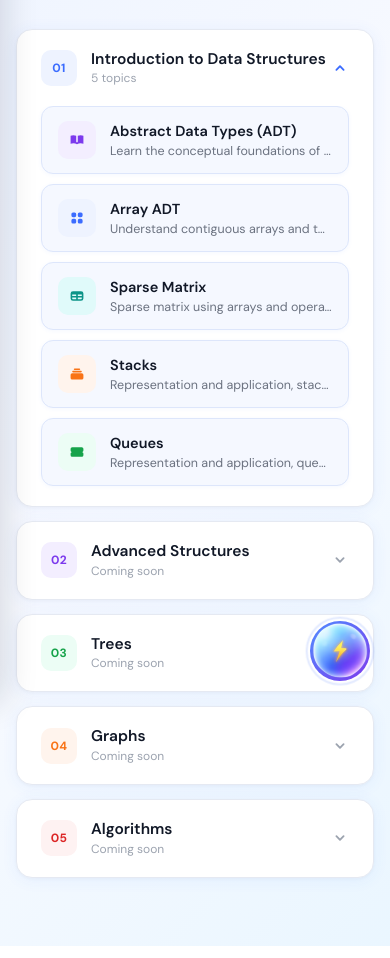
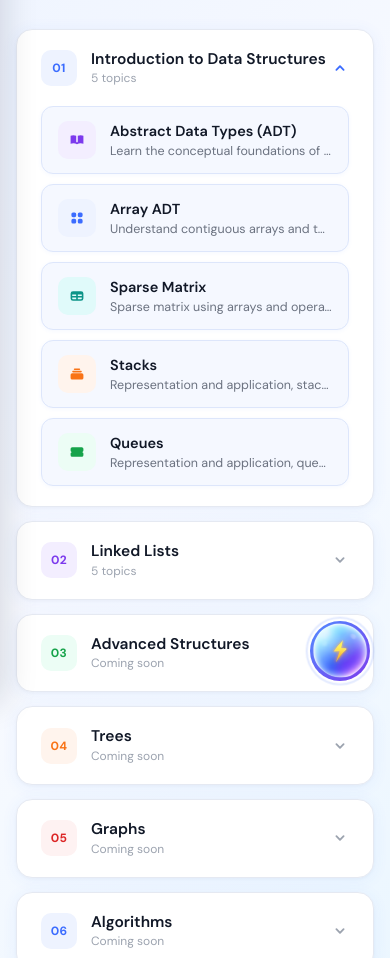
Before and after one commit to Suyesh786/idsnext, a plain HTML site: page frontend/learn/learn.html in a window 390 px wide. Shown: the part 143-1101 px from the top of the page. Drawn offline with Linux system fonts and the light colour scheme; sample sign-in values are in the browser's storage.

Commit message:
Updated Unit 2 (Linked Lists) section with subtopics and navigation links

```diff
--- a/frontend/learn/learn.html
+++ b/frontend/learn/learn.html
@@ -201,11 +201,100 @@
       </div>
     </div>
 
-    <!-- ── Unit 2: Advanced Structures (collapsed) ── -->
+    <!-- ── Unit 2: Linked Lists (collapsed) ── -->
     <div class="unit-card unit-collapsed" style="--delay: 80ms">
       <div class="unit-header" onclick="toggleUnit(this)">
         <div class="unit-header-left">
           <div class="unit-badge badge-purple">02</div>
+          <div class="unit-meta">
+            <span class="unit-title">Linked Lists</span>
+            <span class="unit-count">5 topics</span>
+          </div>
+        </div>
+        <div class="unit-chevron">
+          <svg width="18" height="18" viewBox="0 0 20 20" fill="currentColor">
+            <path fill-rule="evenodd" d="M5.293 7.293a1 1 0 011.414 0L10 10.586l3.293-3.293a1 1 0 111.414 1.414l-4 4a1 1 0 01-1.414 0l-4-4a1 1 0 010-1.414z" clip-rule="evenodd"/>
+          </svg>
+        </div>
+      </div>
+
+      <div class="unit-body">
+        <div class="topic-list">
+
+          <!-- Topic 1: Introduction to Linked Lists -->
+          <div class="topic-card topic-clickable" onclick="window.location.href='../topics/linked-list-intro/linked-list-intro.html'">
+            <div class="topic-icon-wrap icon-purple">
+              <svg width="16" height="16" viewBox="0 0 20 20" fill="currentColor">
+                <path fill-rule="evenodd" d="M12.586 4.586a2 2 0 112.828 2.828l-3 3a2 2 0 01-2.828 0 1 1 0 00-1.414 1.414 4 4 0 005.656 0l3-3a4 4 0 00-5.656-5.656l-1.5 1.5a1 1 0 101.414 1.414l1.5-1.5zm-5 5a2 2 0 012.828 0 1 1 0 101.414-1.414 4 4 0 00-5.656 0l-3 3a4 4 0 105.656 5.656l1.5-1.5a1 1 0 10-1.414-1.414l-1.5 1.5a2 2 0 11-2.828-2.828l3-3z" clip-rule="evenodd"/>
+              </svg>
+            </div>
+            <div class="topic-content">
+              <span class="topic-name">Introduction to Linked Lists</span>
+              <span class="topic-desc">Understand nodes, pointers, and structure</span>
+            </div>
+          </div>
+
+          <!-- Topic 2: Singly Linked List -->
+          <div class="topic-card topic-clickable" onclick="window.location.href='../topics/singly-linked-list/singly-linked-list.html'">
+            <div class="topic-icon-wrap icon-blue">
+              <svg width="16" height="16" viewBox="0 0 20 20" fill="currentColor">
+                <path fill-rule="evenodd" d="M10.293 3.293a1 1 0 011.414 0l6 6a1 1 0 010 1.414l-6 6a1 1 0 01-1.414-1.414L14.586 11H3a1 1 0 110-2h11.586l-4.293-4.293a1 1 0 010-1.414z" clip-rule="evenodd"/>
+              </svg>
+            </div>
+            <div class="topic-content">
+              <span class="topic-name">Singly Linked List</span>
+              <span class="topic-desc">Linear linked list with basic operations</span>
+            </div>
+          </div>
+
+          <!-- Topic 3: Doubly Linked List -->
+          <div class="topic-card topic-clickable" onclick="window.location.href='../topics/doubly-linked-list/doubly-linked-list.html'">
+            <div class="topic-icon-wrap icon-teal">
+              <svg width="16" height="16" viewBox="0 0 20 20" fill="currentColor">
+                <path d="M8 5a1 1 0 100 2h5.586l-1.293 1.293a1 1 0 001.414 1.414l3-3a1 1 0 000-1.414l-3-3a1 1 0 10-1.414 1.414L13.586 5H8zM12 15a1 1 0 100-2H6.414l1.293-1.293a1 1 0 10-1.414-1.414l-3 3a1 1 0 000 1.414l3 3a1 1 0 001.414-1.414L6.414 15H12z"/>
+              </svg>
+            </div>
+            <div class="topic-content">
+              <span class="topic-name">Doubly Linked List</span>
+              <span class="topic-desc">Two-way traversal using previous pointers</span>
+            </div>
+          </div>
+
+          <!-- Topic 4: Circular Linked List -->
+          <div class="topic-card topic-clickable" onclick="window.location.href='../topics/circular-linked-list/circular-linked-list.html'">
+            <div class="topic-icon-wrap icon-orange">
+              <svg width="16" height="16" viewBox="0 0 20 20" fill="currentColor">
+                <path fill-rule="evenodd" d="M4 2a1 1 0 011 1v2.101a7.002 7.002 0 0111.601 2.566 1 1 0 11-1.885.666A5.002 5.002 0 005.999 7H9a1 1 0 010 2H4a1 1 0 01-1-1V3a1 1 0 011-1zm.008 9.057a1 1 0 011.276.61A5.002 5.002 0 0014.001 13H11a1 1 0 110-2h5a1 1 0 011 1v5a1 1 0 11-2 0v-2.101a7.002 7.002 0 01-11.601-2.566 1 1 0 01.61-1.276z" clip-rule="evenodd"/>
+              </svg>
+            </div>
+            <div class="topic-content">
+              <span class="topic-name">Circular Linked List</span>
+              <span class="topic-desc">Last node connects back to first</span>
+            </div>
+          </div>
+
+          <!-- Topic 5: Polynomial Representation -->
+          <div class="topic-card topic-clickable" onclick="window.location.href='../topics/polynomial-representation/polynomial-representation.html'">
+            <div class="topic-icon-wrap icon-green">
+              <svg width="16" height="16" viewBox="0 0 20 20" fill="currentColor">
+                <path fill-rule="evenodd" d="M6 2a2 2 0 00-2 2v12a2 2 0 002 2h8a2 2 0 002-2V7.414A2 2 0 0015.414 6L12 2.586A2 2 0 0010.586 2H6zm2 10a1 1 0 10-2 0v3a1 1 0 102 0v-3zm2-3a1 1 0 011 1v5a1 1 0 11-2 0v-5a1 1 0 011-1zm4-1a1 1 0 10-2 0v7a1 1 0 102 0V8z" clip-rule="evenodd"/>
+              </svg>
+            </div>
+            <div class="topic-content">
+              <span class="topic-name">Polynomial Representation</span>
+              <span class="topic-desc">Represent polynomials using linked lists</span>
+            </div>
+          </div>
+
+        </div><!-- /topic-list -->
+      </div>
+    </div>
+
+    <!-- ── Unit 3: Advanced Structures (collapsed) ── -->
+    <div class="unit-card unit-collapsed" style="--delay: 160ms">
+      <div class="unit-header" onclick="toggleUnit(this)">
+        <div class="unit-header-left">
+          <div class="unit-badge badge-green">03</div>
           <div class="unit-meta">
             <span class="unit-title">Advanced Structures</span>
             <span class="unit-count">Coming soon</span>
@@ -224,13 +313,14 @@
       </div>
     </div>
 
-    <!-- ── Unit 3: Trees (collapsed) ── -->
-    <div class="unit-card unit-collapsed" style="--delay: 160ms">
+    <!-- ── Unit 4: Trees (collapsed) ── -->
+    <div class="unit-card unit-collapsed" style="--delay: 240ms">
       <div class="unit-header" onclick="toggleUnit(this)">
         <div class="unit-header-left">
-          <div class="unit-badge badge-green">03</div>
+          <div class="unit-badge badge-orange">04</div>
           <div class="unit-meta">
             <span class="unit-title">Trees</span>
+
             <span class="unit-count">Coming soon</span>
           </div>
         </div>
@@ -247,11 +337,11 @@
       </div>
     </div>
 
-    <!-- ── Unit 4: Graphs (collapsed) ── -->
-    <div class="unit-card unit-collapsed" style="--delay: 240ms">
+    <!-- ── Unit 5: Graphs (collapsed) ── -->
+    <div class="unit-card unit-collapsed" style="--delay: 320ms">
       <div class="unit-header" onclick="toggleUnit(this)">
         <div class="unit-header-left">
-          <div class="unit-badge badge-orange">04</div>
+          <div class="unit-badge badge-red">05</div>
           <div class="unit-meta">
             <span class="unit-title">Graphs</span>
             <span class="unit-count">Coming soon</span>
@@ -270,11 +360,11 @@
       </div>
     </div>
 
-    <!-- ── Unit 5: Algorithms (collapsed) ── -->
-    <div class="unit-card unit-collapsed" style="--delay: 320ms">
+    <!-- ── Unit 6: Algorithms (collapsed) ── -->
+    <div class="unit-card unit-collapsed" style="--delay: 400ms">
       <div class="unit-header" onclick="toggleUnit(this)">
         <div class="unit-header-left">
-          <div class="unit-badge badge-red">05</div>
+          <div class="unit-badge badge-blue">06</div>
           <div class="unit-meta">
             <span class="unit-title">Algorithms</span>
             <span class="unit-count">Coming soon</span>
```
Also changed, not shown: frontend/topics/circular-linked-list/circular-linked-list.css (added), frontend/topics/circular-linked-list/circular-linked-list.html (added), frontend/topics/circular-linked-list/circular-linked-list.js (added), frontend/topics/doubly-linked-list/doubly-linked-list.css (added), frontend/topics/doubly-linked-list/doubly-linked-list.html (added), frontend/topics/doubly-linked-list/doubly-linked-list.js (added), frontend/topics/linked-list-intro/linked-list-intro.css (added), frontend/topics/linked-list-intro/linked-list-intro.html (added), frontend/topics/linked-list-intro/linked-list-intro.js (added), frontend/topics/polynomial-representation/polynomial-representation.css (added), frontend/topics/polynomial-representation/polynomial-representation.html (added), frontend/topics/polynomial-representation/polynomial-representation.js (added), frontend/topics/singly-linked-list/singly-linked-list.css (added), frontend/topics/singly-linked-list/singly-linked-list.html (added), 1 more files.
